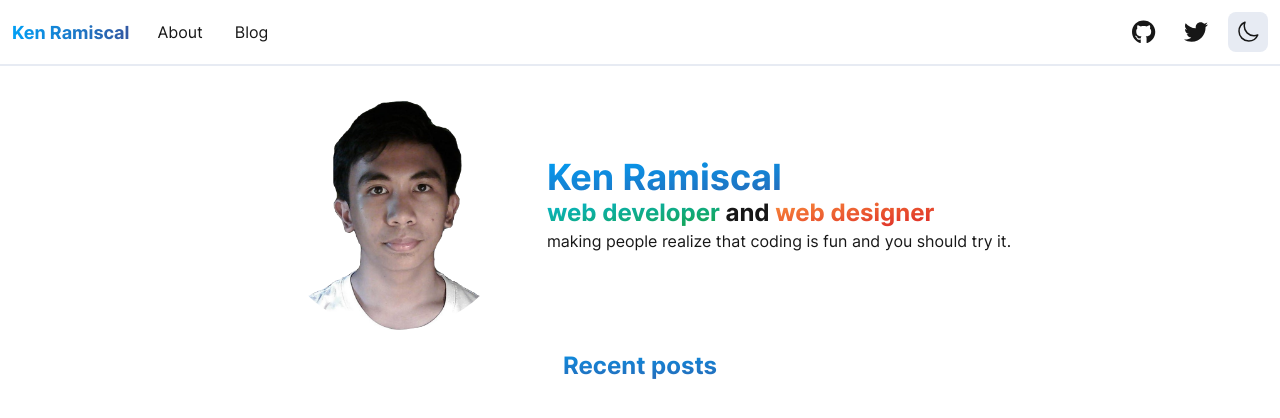
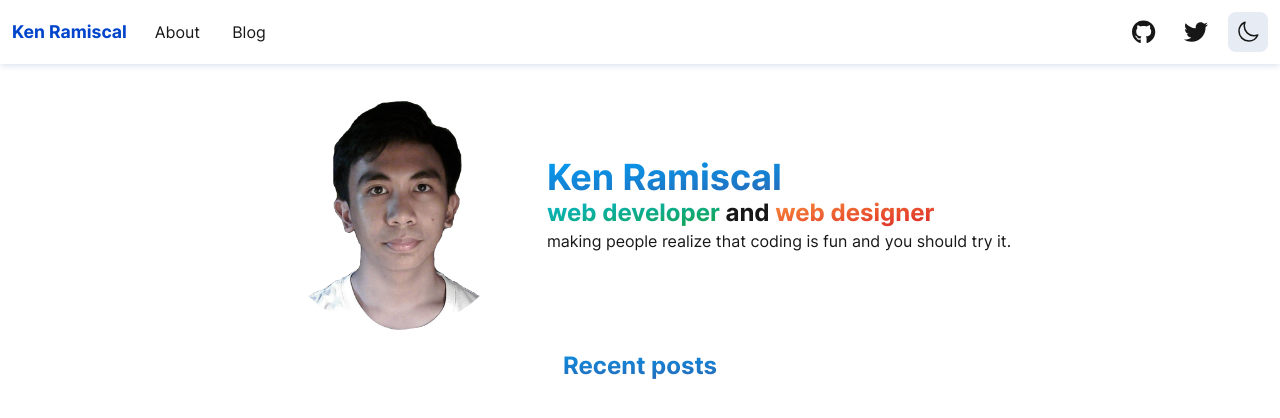
Before and after one commit to Kenramiscal1106/kendan-blog, an Astro site: page / in a window 1280 px wide. Built offline with nearby package versions, Linux system fonts and the light colour scheme; Astro itself is replaced by a stand-in of ours.

Commit message:
style: update colors and feats

```diff
--- a/src/components/Navbar.svelte
+++ b/src/components/Navbar.svelte
@@ -5,12 +5,12 @@
 </script>
 
 <nav
-  class="fixed top-0 w-full p-3 flex items-center border-b-2 border-b-light-secondary dark:border-b-dark-secondary gap-4  bg-light-primary dark:bg-dark-primary"
+  class="fixed top-0 w-full p-3 flex items-center gap-4  bg-light-primary dark:bg-dark-primary  dark:shadow-dark-secondary/60 shadow-md shadow-light-secondary"
 >
   <div>
     <a
       href="/"
-      class="bg-gradient-to-r bg-clip-text font-bold text-[18px] text-transparent from-cus-blue-light to-cus-blue-dark"
+      class="text-light-accent dark:text-dark-accent font-bold text-[1.1rem]"
     >
       Ken Ramiscal
     </a>
```
